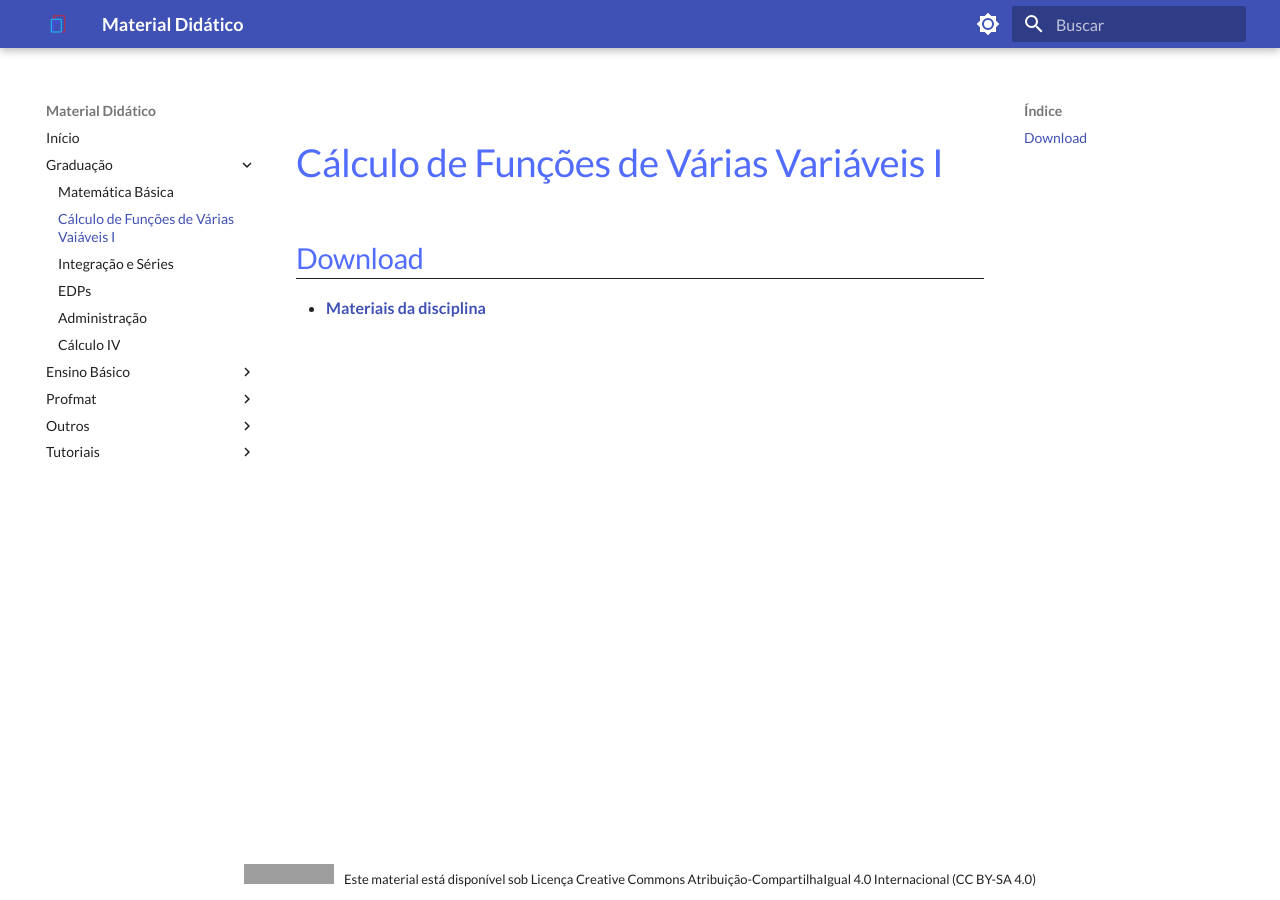
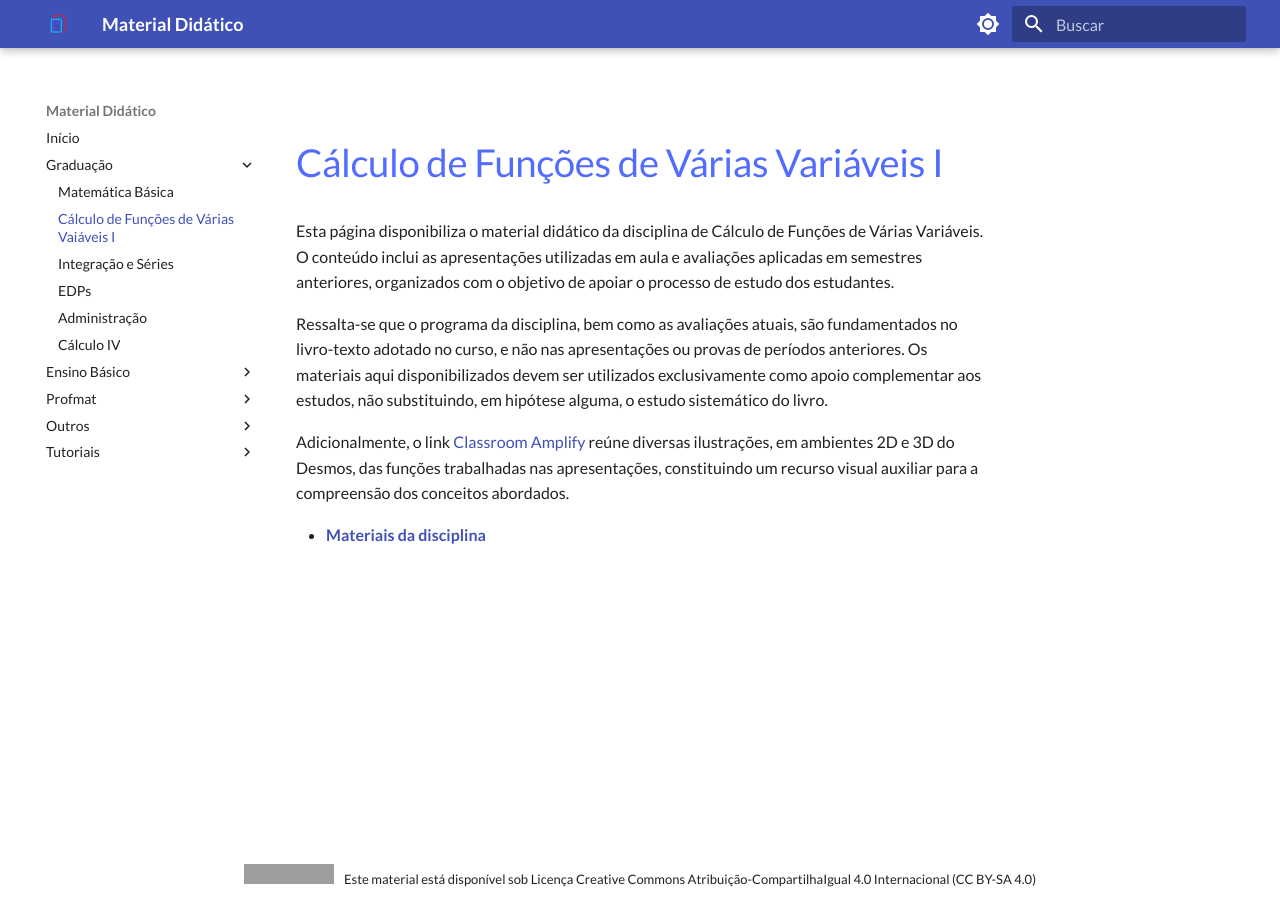
Before and after one commit to material-didatico/material-didatico.github.io, an MkDocs documentation site: the page built from docs/pages/cfvv1/index.md, in a window 1280 px wide. Built offline with MkDocs 1.6.1 and Material for MkDocs 9.7.7, drawn with Linux system fonts in a browser that asks for light colours; grey boxes are pictures that could not be loaded.

Commit message:
Add text to cfvv1 and is

```diff
--- a/docs/pages/cfvv1/index.md
+++ b/docs/pages/cfvv1/index.md
@@ -1,6 +1,21 @@
 
 # Cálculo de Funções de Várias Variáveis I
 
-## Download
+Esta página disponibiliza o material didático da disciplina de
+Cálculo de Funções de Várias Variáveis.
+O conteúdo inclui as apresentações utilizadas em aula e avaliações aplicadas
+em semestres anteriores, organizados com o objetivo de apoiar o processo
+de estudo dos estudantes.
+
+Ressalta-se que o programa da disciplina, bem como as avaliações atuais,
+são fundamentados no livro-texto adotado no curso, e não nas apresentações
+ou provas de períodos anteriores.
+Os materiais aqui disponibilizados devem ser utilizados exclusivamente
+como apoio complementar aos estudos, não substituindo,
+em hipótese alguma, o estudo sistemático do livro.
+
+Adicionalmente, o link [Classroom Amplify](https://classroom.amplify.com/activity/691a21bd2a9b405856c3a1fe?lang=pt-BR)
+reúne diversas ilustrações, em ambientes 2D e 3D do Desmos, das funções trabalhadas nas apresentações,
+constituindo um recurso visual auxiliar para a compreensão dos conceitos abordados.
 
 - __[Materiais da disciplina](https://material-didatico.github.io/Apostila_Calculo_Varias_Variaveis-1)__
```
Also changed, not shown: docs/pages/is/index.md (+14 -2 lines).
